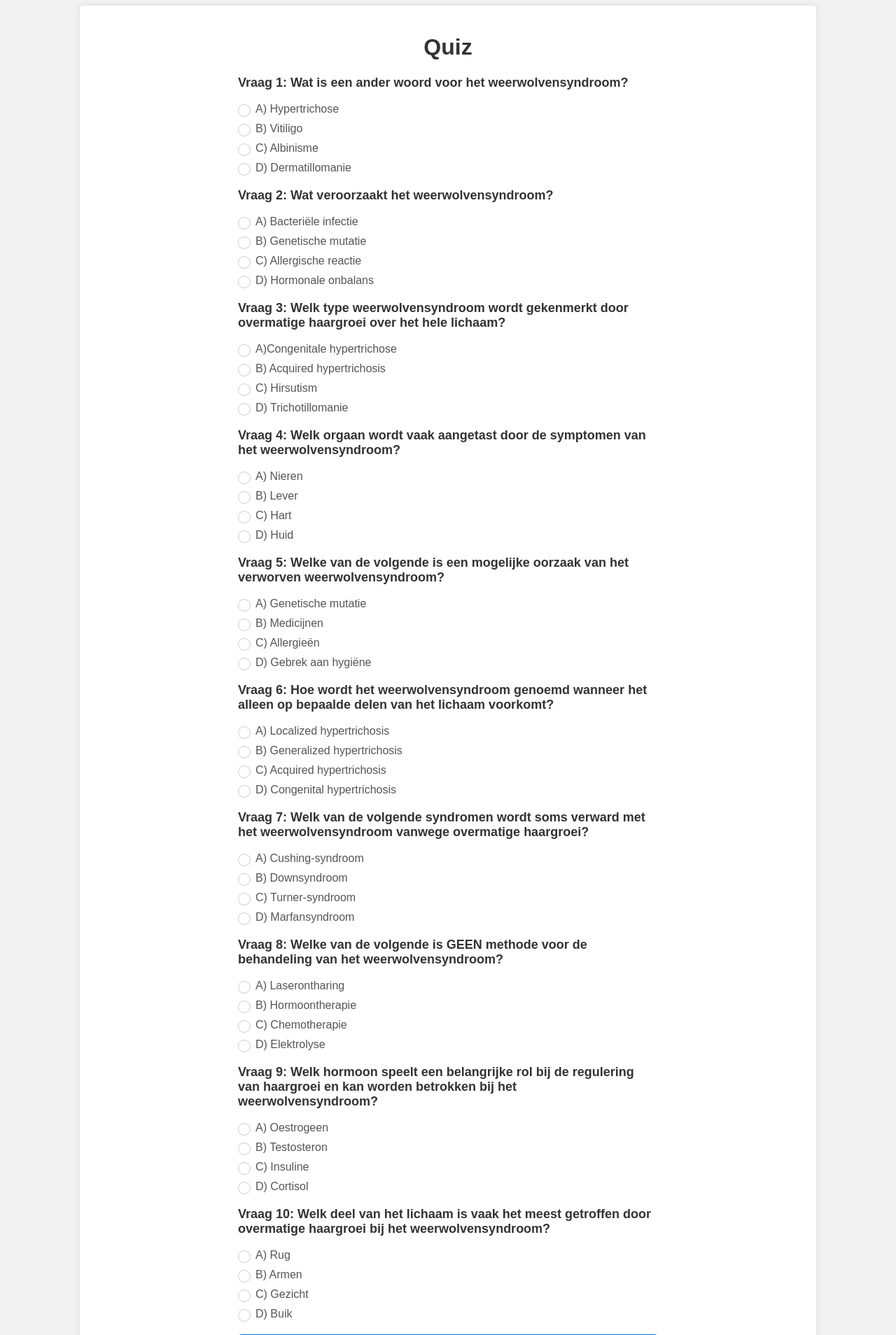
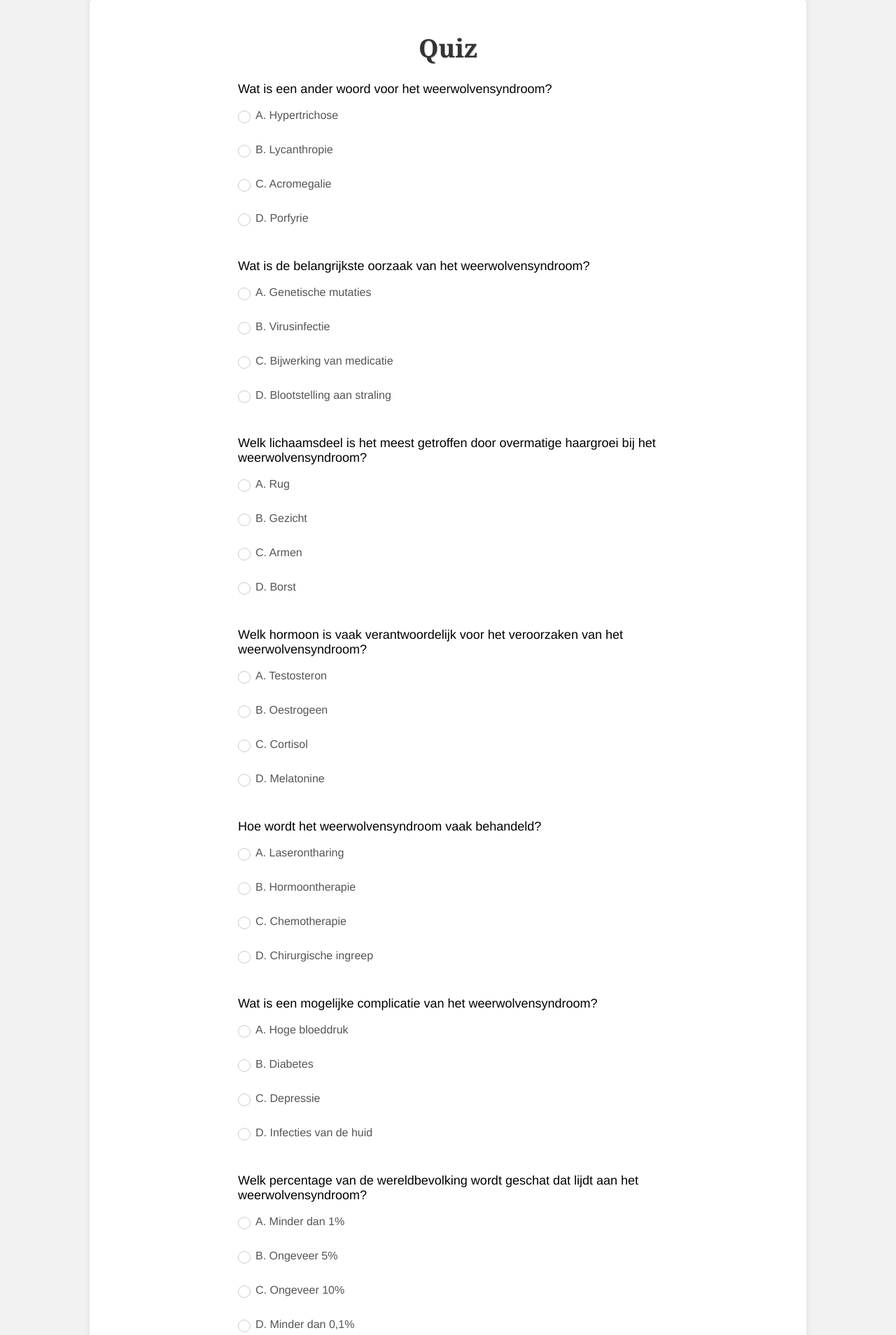
Before and after one commit to WoutervanderRolBrouwer/Hypertrichose, a PHP site: page /Quiz/quiz.php in a window 1280 px wide. Shown: the top 1908 px of the page at 70% size. Run offline with PHP 8.4, Linux system fonts and the light colour scheme; style sheets or scripts are compiled from the project's sources.

Commit message:
quiz pagina afgemaakt

```diff
--- a/Quiz/css/quiz.css
+++ b/Quiz/css/quiz.css
@@ -64,7 +64,7 @@ input[type=radio] {
 input[type=radio]:checked + label::after {
   content: "✓";
   font-size: 14px;
-  color: #007bff;
+  color: #28a745;
   position: absolute;
   top: 0;
   left: 4px;
--- a/Quiz/quiz.php
+++ b/Quiz/quiz.php
@@ -5,6 +5,8 @@
     <meta name="viewport" content="width=device-width, initial-scale=1.0">
     <title>Hypertrichose</title>
     <link rel="stylesheet" href="../Quiz/css/quiz.css">
+    <link rel="stylesheet" href="../css/style.css">
+    <link rel="stylesheet" href="../css/main.css">
 </head>
 <body>
     <div id="page-wrap">
@@ -12,222 +14,120 @@
 
         <form action="quiz_result.php" method="post" id="quiz">
 
-        <ol>
-            <li>
-                <h3>Vraag 1: Wat is een ander woord voor het weerwolvensyndroom?</h3>
-            <div>
-                <input type="radio" name= "question1" id="question1-A" value="A"/>
-                <label for="question1-A">A) Hypertrichose</label>
-            </div>
-            <div>
-                <input type="radio" name= "question1" id="question1-B" value="B"/>
-                <label for="question1-B">B) Vitiligo</label>
-            </div>
-            <div>
-                <input type="radio" name= "question1" id="question1-C" value="C"/>
-                <label for="question1-C">C) Albinisme </label>
-            </div>
-            <div>
-                <input type="radio" name= "question1" id="question1-D" value="D"/>
-                <label for="question1-D">D) Dermatillomanie</label>
-            </div>
+        <!-- Vraag 1 -->
+    <p>Wat is een ander woord voor het weerwolvensyndroom?</p>
+    <input type="radio" name="question1" id="question1-A" value="A" required>
+    <label for="question1-A">A. Hypertrichose</label><br>
+    <input type="radio" name="question1" id="question1-B" value="B" required>
+    <label for="question1-B">B. Lycanthropie</label><br>
+    <input type="radio" name="question1" id="question1-C" value="C" required>
+    <label for="question1-C">C. Acromegalie</label><br>
+    <input type="radio" name="question1" id="question1-D" value="D" required>
+    <label for="question1-D">D. Porfyrie</label><br>
 
-            </li>
+    <!-- Vraag 2 -->
+    <p>Wat is de belangrijkste oorzaak van het weerwolvensyndroom?</p>
+    <input type="radio" name="question2" id="question2-A" value="A" required>
+    <label for="question2-A">A. Genetische mutaties</label><br>
+    <input type="radio" name="question2" id="question2-B" value="B" required>
+    <label for="question2-B">B. Virusinfectie</label><br>
+    <input type="radio" name="question2" id="question2-C" value="C" required>
+    <label for="question2-C">C. Bijwerking van medicatie</label><br>
+    <input type="radio" name="question2" id="question2-D" value="D" required>
+    <label for="question2-D">D. Blootstelling aan straling</label><br>
 
-            <li>
+    <!-- Vraag 3 -->
+    <p>Welk lichaamsdeel is het meest getroffen door overmatige haargroei bij het weerwolvensyndroom?</p>
+    <input type="radio" name="question3" id="question3-A" value="A" required>
+    <label for="question3-A">A. Rug</label><br>
+    <input type="radio" name="question3" id="question3-B" value="B" required>
+    <label for="question3-B">B. Gezicht</label><br>
+    <input type="radio" name="question3" id="question3-C" value="C" required>
+    <label for="question3-C">C. Armen</label><br>
+    <input type="radio" name="question3" id="question3-D" value="D" required>
+    <label for="question3-D">D. Borst</label><br>
 
-            <h3>Vraag 2: Wat veroorzaakt het weerwolvensyndroom?</h3>
-            <div>
-                <input type="radio" name= "question2" id="question2-A" value="A"/>
-                <label for="question2-A">A) Bacteriële infectie</label>
-            </div>
-            <div>
-                <input type="radio" name= "question2" id="question2-B" value="B"/>
-                <label for="question2-B">B) Genetische mutatie</label>
-            </div>
-            <div>
-                <input type="radio" name= "question2" id="question2-C" value="C"/>
-                <label for="question2-C">C) Allergische reactie</label>
-            </div>
-            <div>
-                <input type="radio" name= "question2" id="question2-D" value="D"/>
-                <label for="question2-D">D) Hormonale onbalans</label>
-            </div>
-            </li>
+    <!-- Vraag 4 -->
+    <p>Welk hormoon is vaak verantwoordelijk voor het veroorzaken van het weerwolvensyndroom?</p>
+    <input type="radio" name="question4" id="question4-A" value="A" required>
+    <label for="question4-A">A. Testosteron</label><br>
+    <input type="radio" name="question4" id="question4-B" value="B" required>
+    <label for="question4-B">B. Oestrogeen</label><br>
+    <input type="radio" name="question4" id="question4-C" value="C" required>
+    <label for="question4-C">C. Cortisol</label><br>
+    <input type="radio" name="question4" id="question4-D" value="D" required>
+    <label for="question4-D">D. Melatonine</label><br>
+
+    <!-- Vraag 5 -->
+    <p>Hoe wordt het weerwolvensyndroom vaak behandeld?</p>
+    <input type="radio" name="question5" id="question5-A" value="A" required>
+    <label for="question5-A">A. Laserontharing</label><br>
+    <input type="radio" name="question5" id="question5-B" value="B" required>
+    <label for="question5-B">B. Hormoontherapie</label><br>
+    <input type="radio" name="question5" id="question5-C" value="C" required>
+    <label for="question5-C">C. Chemotherapie</label><br>
+    <input type="radio" name="question5" id="question5-D" value="D" required>
+    <label for="question5-D">D. Chirurgische ingreep</label><br>
+
+    <!-- Vraag 6 -->
+    <p>Wat is een mogelijke complicatie van het weerwolvensyndroom?</p>
+    <input type="radio" name="question6" id="question6-A" value="A" required>
+    <label for="question6-A">A. Hoge bloeddruk</label><br>
+    <input type="radio" name="question6" id="question6-B" value="B" required>
+    <label for="question6-B">B. Diabetes</label><br>
+    <input type="radio" name="question6" id="question6-C" value="C" required>
+    <label for="question6-C">C. Depressie</label><br>
+    <input type="radio" name="question6" id="question6-D" value="D" required>
+    <label for="question6-D">D. Infecties van de huid</label><br>
+
+    <!-- Vraag 7 -->
+    <p>Welk percentage van de wereldbevolking wordt geschat dat lijdt aan het weerwolvensyndroom?</p>
+    <input type="radio" name="question7" id="question7-A" value="A" required>
+    <label for="question7-A">A. Minder dan 1%</label><br>
+    <input type="radio" name="question7" id="question7-B" value="B" required>
+    <label for="question7-B">B. Ongeveer 5%</label><br>
+    <input type="radio" name="question7" id="question7-C" value="C" required>
+    <label for="question7-C">C. Ongeveer 10%</label><br>
+    <input type="radio" name="question7" id="question7-D" value="D" required>
+    <label for="question7-D">D. Minder dan 0,1%</label><br>
+
+    <!-- Vraag 8 -->
+    <p>Welke van de volgende termen verwijst naar een mildere vorm van het weerwolvensyndroom?</p>
+    <input type="radio" name="question8" id="question8-A" value="A" required>
+    <label for="question8-A">A. Hypertrichosis lanuginosa</label><br>
+    <input type="radio" name="question8" id="question8-B" value="B" required>
+    <label for="question8-B">B. Vellushaar</label><br>
+    <input type="radio" name="question8" id="question8-C" value="C" required>
+    <label for="question8-C">C. Terminalhaar</label><br>
+    <input type="radio" name="question8" id="question8-D" value="D" required>
+    <label for="question8-D">D. Hirsutisme</label><br>
+
+    <!-- Vraag 9 -->
+    <p>Welk dier wordt vaak geassocieerd met het weerwolvensyndroom vanwege de gelijkenis in uiterlijk?</p>
+    <input type="radio" name="question9" id="question9-A" value="A" required>
+    <label for="question9-A">A. Beer</label><br>
+    <input type="radio" name="question9" id="question9-B" value="B" required>
+    <label for="question9-B">B. Aap</label><br>
+    <input type="radio" name="question9" id="question9-C" value="C" required>
+    <label for="question9-C">C. Leeuw</label><br>
+    <input type="radio" name="question9" id="question9-D" value="D" required>
+    <label for="question9-D">D. Wolf</label><br>
+
+    <!-- Vraag 10 -->
+    <p>Wat is de meest voorkomende vorm van het weerwolvensyndroom?</p>
+    <input type="radio" name="question10" id="question10-A" value="A" required>
+    <label for="question10-A">A. Congenitale vorm</label><br>
+    <input type="radio" name="question10" id="question10-B" value="B" required>
+    <label for="question10-B">B. Verworven vorm</label><br>
+    <input type="radio" name="question10" id="question10-C" value="C" required>
+    <label for="question10-C">C. Idiopathische vorm</label><br>
+    <input type="radio" name="question10" id="question10-D" value="D" required>
+    <label for="question10-D">D. Secundaire vorm</label><br>
 
 
-            <li>
+        <input type="submit" value="Afronden" class="submitbtn" />
 
-            <h3>Vraag 3: Welk type weerwolvensyndroom wordt gekenmerkt door overmatige haargroei over het hele lichaam?</h3>
-            <div>
-                <input type="radio" name= "question3" id="question3-A" value="A"/>
-                <label for="question3-A">A)Congenitale hypertrichose</label>
-            </div>
-            <div>
-                <input type="radio" name= "question3" id="question3-B" value="B"/>
-                <label for="question3-B">B) Acquired hypertrichosis</label>
-            </div>
-            <div>
-                <input type="radio" name= "question3" id="question3-C" value="C"/>
-                <label for="question3-C">C) Hirsutism</label>
-            </div>
-            <div>
-                <input type="radio" name= "question3" id="question3-D" value="D"/>
-                <label for="question3-D">D) Trichotillomanie</label>
-            </div>
-
-            </li>
-
-            <li>
-            <h3>Vraag 4: Welk orgaan wordt vaak aangetast door de symptomen van het weerwolvensyndroom?</h3>
-            <div>
-                <input type="radio" name= "question4" id="question4-A" value="A"/>
-                <label for="question4-A">A) Nieren</label>
-            </div>
-            <div>
-                <input type="radio" name= "question4" id="question4-B" value="B"/>
-                <label for="question4-B">B) Lever</label>
-            </div>
-            <div>
-                <input type="radio" name= "question4" id="question4-C" value="C"/>
-                <label for="question4-C">C) Hart</label>
-            </div>
-            <div>
-                <input type="radio" name= "question4" id="question4-D" value="D"/>
-                <label for="question4-D">D) Huid</label>
-            </div>
-
-            </li>
-
-            <li>
-                <h3>Vraag 5: Welke van de volgende is een mogelijke oorzaak van het verworven weerwolvensyndroom?</h3>
-            <div>
-                <input type="radio" name= "question5" id="question5-A" value="A"/>
-                <label for="question5-A">A) Genetische mutatie</label>
-            </div>
-            <div>
-                <input type="radio" name= "question5" id="question5-B" value="B"/>
-                <label for="question5-B">B) Medicijnen</label>
-            </div>
-            <div>
-                <input type="radio" name= "question5" id="question5-C" value="C"/>
-                <label for="question5-C">C) Allergieën</label>
-            </div>
-            <div>
-                <input type="radio" name= "question5" id="question5-D" value="D"/>
-                <label for="question5-D">D) Gebrek aan hygiëne</label>
-            </div>
-
-
-            </li>
-            <li>
-                <h3>Vraag 6: Hoe wordt het weerwolvensyndroom genoemd wanneer het alleen op bepaalde delen van het lichaam voorkomt?</h3>
-
-            <div>
-                <input type="radio" name= "question6" id="question6-A" value="A"/>
-                <label for="question6-A">A) Localized hypertrichosis</label>
-            </div>
-            <div>
-                <input type="radio" name= "question6" id="question6-B" value="B"/>
-                <label for="question6-B">B) Generalized hypertrichosis</label>
-            </div>
-            <div>
-                <input type="radio" name= "question6" id="question6-C" value="C"/>
-                <label for="question6-C">C) Acquired hypertrichosis</label>
-            </div>
-            <div>
-                <input type="radio" name= "question6" id="question6-D" value="D"/>
-                <label for="question6-D">D) Congenital hypertrichosis</label>
-            </div>
-
-            </li>
-            <li>
-                <h3>Vraag 7: Welk van de volgende syndromen wordt soms verward met het weerwolvensyndroom vanwege overmatige haargroei?</h3>
-            <div>
-                <input type="radio" name= "question7" id="question7-A" value="A"/>
-                <label for="question7-A">A) Cushing-syndroom</label>
-            </div>
-            <div>
-                <input type="radio" name= "question7" id="question7-B" value="B"/>
-                <label for="question7-B">B) Downsyndroom</label>
-            </div>
-            <div>
-                <input type="radio" name= "question7" id="question7-C" value="C"/>
-                <label for="question7-C">C) Turner-syndroom</label>
-            </div>
-            <div>
-                <input type="radio" name= "question7" id="question7-D" value="D"/>
-                <label for="question7-D">D) Marfansyndroom</label>
-            </div>
-
-            </li>
-
-            <li>
-
-            <h3>Vraag 8: Welke van de volgende is GEEN methode voor de behandeling van het weerwolvensyndroom?</h3>
-            <div>
-                <input type="radio" name= "question8" id="question8-A" value="A"/>
-                <label for="question8-A">A) Laserontharing</label>
-            </div>
-            <div>
-                <input type="radio" name= "question8" id="question8-B" value="B"/>
-                <label for="question8-B">B) Hormoontherapie</label>
-            </div>
-            <div>
-                <input type="radio" name= "question8" id="question8-C" value="C"/>
-                <label for="question8-C">C) Chemotherapie</label>
-            </div>
-            <div>
-                <input type="radio" name= "question8" id="question8-D" value="D"/>
-                <label for="question8-D">D) Elektrolyse</label>
-            </div>
-
-            </li>
-            <li>
-
-            <h3>Vraag 9: Welk hormoon speelt een belangrijke rol bij de regulering van haargroei en kan worden betrokken bij het weerwolvensyndroom?</h3>
-            <div>
-                <input type="radio" name= "question9" id="question9-A" value="A"/>
-                <label for="question9-A">A) Oestrogeen</label>
-            </div>
-            <div>
-                <input type="radio" name= "question9" id="question9-B" value="B"/>
-                <label for="question9-B">B) Testosteron</label>
-            </div>
-            <div>
-                <input type="radio" name= "question9" id="question9-C" value="C"/>
-                <label for="question9-C">C) Insuline</label>
-            </div>
-            <div>
-                <input type="radio" name= "question9" id="question9-D" value="D"/>
-                <label for="question9-D">D) Cortisol</label>
-            </div>
-
-
-            </li>
-
-            <li>
-                <h3>Vraag 10: Welk deel van het lichaam is vaak het meest getroffen door overmatige haargroei bij het weerwolvensyndroom?</h3>
-            <div>
-                <input type="radio" name= "question10" id="question10-A" value="A"/>
-                <label for="question10-A">A) Rug</label>
-            </div>
-            <div>
-                <input type="radio" name= "question10" id="question10-B" value="B"/>
-                <label for="question10-B">B) Armen</label>
-            </div>
-            <div>
-                <input type="radio" name= "question10" id="question10-C" value="C"/>
-                <label for="question10-C">C) Gezicht</label>
-            </div>
-            <div>
-                <input type="radio" name= "question10" id="question10-D" value="D"/>
-                <label for="question10-D">D) Buik</label>
-            </div>
-            </li>
-        </ol>
-
-        <input type="submit" value="Afronden" class="submitbtn" />
+        <script src="../Quiz/js/script.js"></script>
 
         </form>
         </div>
--- a/Quiz/scss/quiz.scss
+++ b/Quiz/scss/quiz.scss
@@ -64,7 +64,7 @@ input[type="radio"] {
     &:checked + label::after {
         content: '\2713';
         font-size: 14px;
-        color: #007bff;
+        color: #28a745;
         position: absolute;
         top: 0;
         left: 4px;
```
Also changed, not shown: Quiz/Introduction-quiz.php (+3 -6 lines), Quiz/js/script.js (added, +16 -0 lines), Quiz/quiz_result.php (+8 -13 lines).
